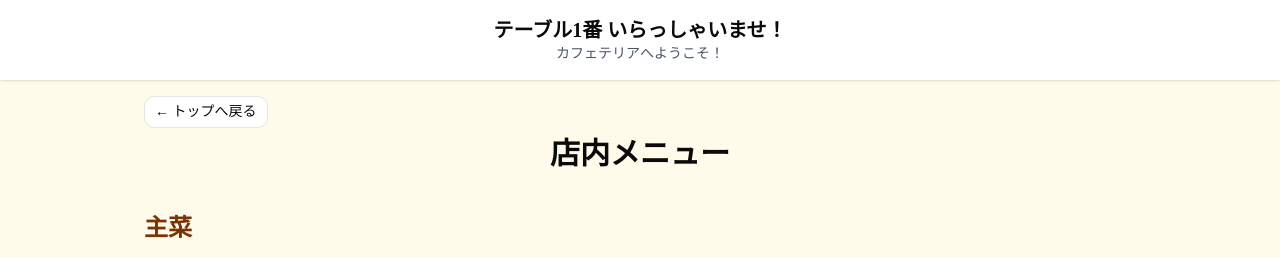
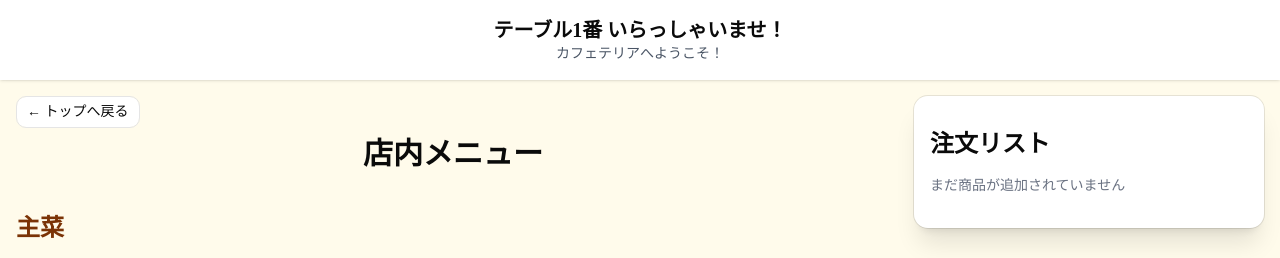
Before and after one commit to tomo12849/zero-to-deploy-tomoya, a Next.js app: page / in a window 1280 px wide. Both pictures are taken after a click on the button "ご注文". Shown: the top 258 px of the page. Built offline with nearby package versions, Linux system fonts and the light colour scheme; grey boxes are pictures that could not be loaded.

Commit message:
feat: add cafeteria UI

```diff
--- a/app/page.tsx
+++ b/app/page.tsx
@@ -81,9 +81,16 @@ const menuData = {
 export default function Home() {
   const [currentPage, setCurrentPage] = useState("home")
   const [orderList, setOrderList] = useState<any[]>([])
+  const [message, setMessage] = useState("")
 
   const addToOrder = (item: any) => {
     setOrderList((prev) => [...prev, item])
+
+    setMessage(`${item.name} を注文しました！`)
+
+    setTimeout(() => {
+      setMessage("")
+    }, 2000)
   }
 
   return (
@@ -150,7 +157,9 @@ export default function Home() {
       {/* メニュー画面 */}
       {(currentPage === "menu" ||
         currentPage === "takeout") && (
-        <div className="w-full max-w-5xl p-4 space-y-10">
+        <div className="w-full max-w-7xl p-4 flex flex-col lg:flex-row gap-6">
+          {/* 左側 メニュー */}
+          <div className="flex-1 space-y-10">
             <Button
               variant="outline"
               onClick={() => setCurrentPage("home")}
@@ -165,13 +174,20 @@ export default function Home() {
                 : "テイクアウトメニュー"}
             </h2>
 
+            {/* メッセージ */}
+            {message && (
+              <div className="bg-green-100 border border-green-300 text-green-800 px-4 py-3 rounded-xl text-center font-semibold shadow">
+                {message}
+              </div>
+            )}
+
             {Object.entries(menuData).map(([genre, items]) => (
               <section key={genre} className="space-y-4">
                 <h2 className="text-2xl font-bold text-amber-900">
                   {genre}
                 </h2>
 
-              <div className="grid grid-cols-1 sm:grid-cols-2 md:grid-cols-3 gap-6">
+                <div className="grid grid-cols-1 sm:grid-cols-2 xl:grid-cols-3 gap-6">
                   {items.map((item) => (
                     <Card
                       key={item.id}
@@ -206,11 +222,13 @@ export default function Home() {
                 </div>
               </section>
             ))}
+          </div>
 
-          {/* 注文リスト */}
-          <Card className="mt-10">
-            <CardContent className="p-4 space-y-3">
-              <h2 className="text-xl font-bold">
+          {/* 右側 注文リスト */}
+          <div className="w-full lg:w-[350px]">
+            <Card className="sticky top-24 shadow-xl">
+              <CardContent className="p-4 space-y-4">
+                <h2 className="text-2xl font-bold">
                   注文リスト
                 </h2>
 
@@ -219,7 +237,8 @@ export default function Home() {
                     まだ商品が追加されていません
                   </p>
                 ) : (
-                <div className="space-y-2">
+                  <>
+                    <div className="space-y-3 max-h-[500px] overflow-y-auto">
                       {orderList.map((item, index) => (
                         <div
                           key={index}
@@ -229,8 +248,9 @@ export default function Home() {
                           <span>¥{item.price}</span>
                         </div>
                       ))}
+                    </div>
 
-                  <div className="flex justify-between font-bold text-lg pt-2">
+                    <div className="flex justify-between font-bold text-xl pt-4 border-t">
                       <span>合計</span>
 
                       <span>
@@ -241,10 +261,11 @@ export default function Home() {
                         )}
                       </span>
                     </div>
-                </div>
+                  </>
                 )}
               </CardContent>
             </Card>
+          </div>
         </div>
       )}
 
```
Lines whose indentation alone changed are shown as unchanged.
